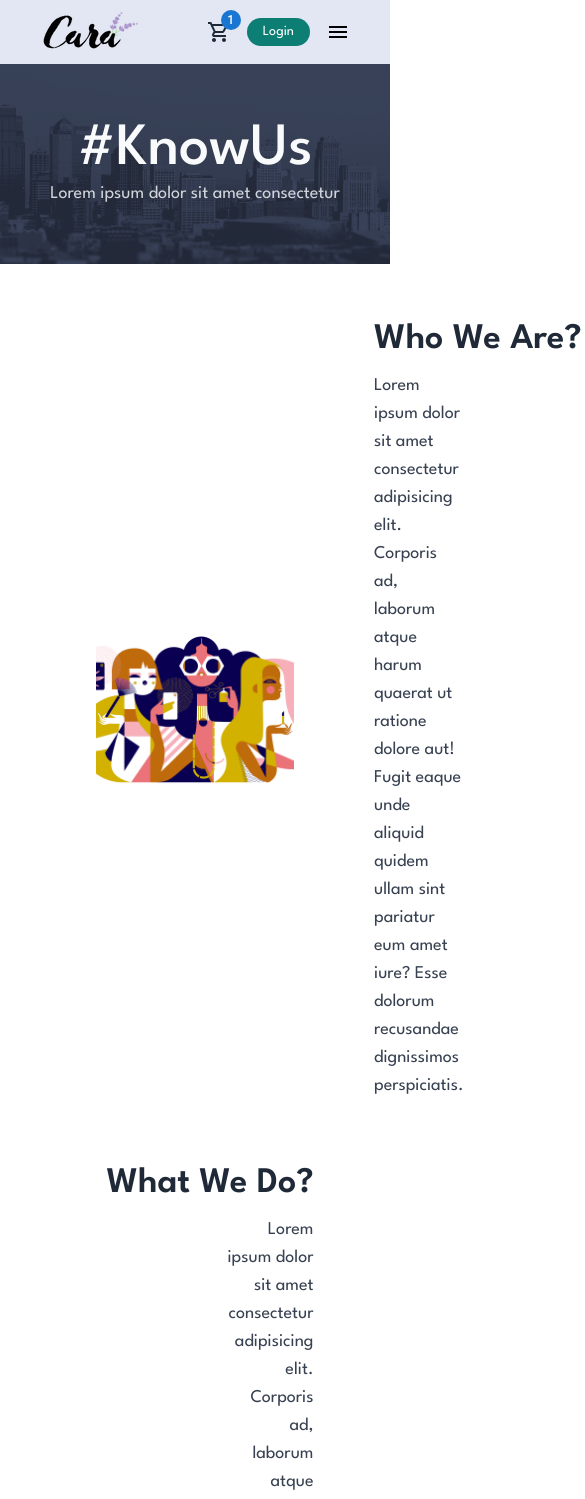
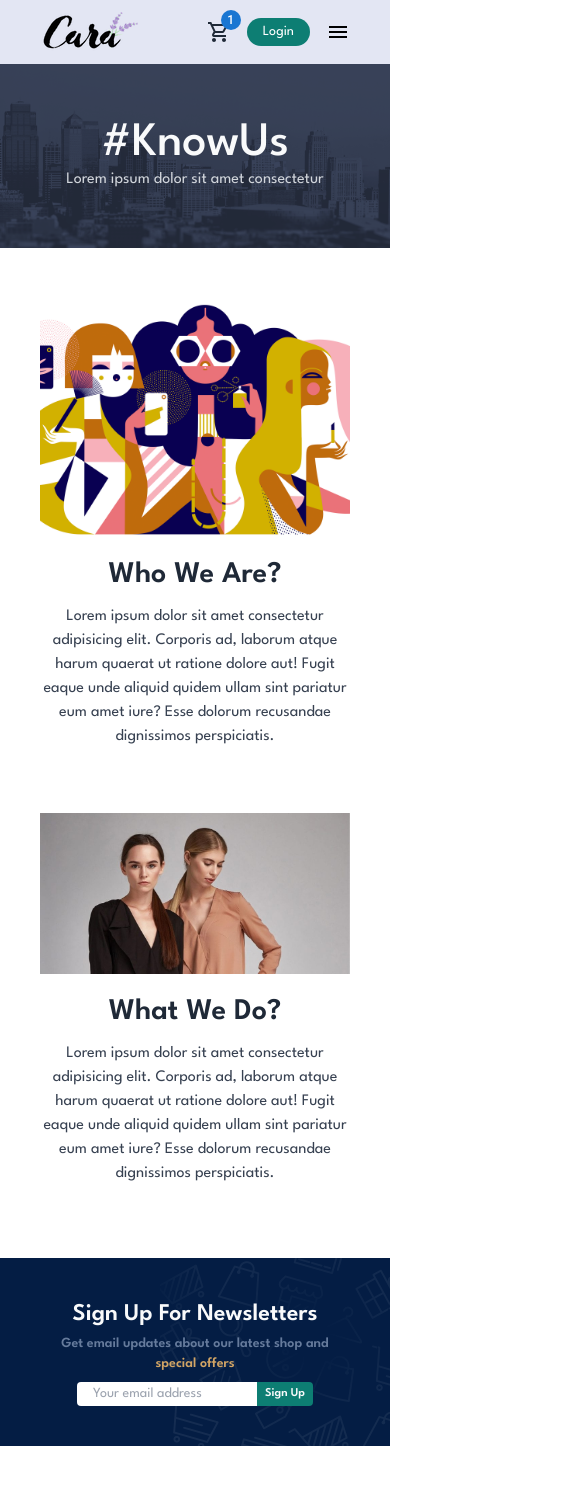
Before and after one commit to Zolawt25/Clothing-e-commerce-, a React (Vite) app in the folder client/: page /about in a window 390 px wide. Shown: the top 1499 px of the page, 585 px wide, since content can reach past the window. Built offline with nearby package versions, Linux system fonts and the light colour scheme.

Commit message:
finished adding responsiveness to shop page

```diff
--- a/client/src/components/SearchBar.jsx
+++ b/client/src/components/SearchBar.jsx
@@ -8,9 +8,9 @@ import { SearchOutlined } from '@mui/icons-material'
 
 const SearchBar = () => {
   return (
-    <div className=' text-center bg-[image:url(/img/banner/b1.jpg)] bg-cover bg-center py-14'>
-        <p className=' text-gray-50 text-6xl font-[500]'>#stayhome</p>
-        <p className=' text-lg text-gray-300 font-[400]'>Save more with coupons & up to 70% off!</p>
+    <div className=' text-center bg-[image:url(/img/banner/b1.jpg)] bg-cover bg-center py-14 px-4 sm:px-0'>
+        <p className=' text-gray-50 text-5xl sm:text-6xl font-[500]'>#stayhome</p>
+        <p className=' sm:text-lg text-gray-300 font-[400]'>Save more with coupons & up to 70% off!</p>
        <div className='flex justify-center'>
             <form action="/search" className='flex mt-3 bg-gray-50 w-[420px] rounded-full overflow-hidden shadow-2xl'>
                 <input className='w-[350px] pl-4 outline-none text-sm' type="search" name="search" placeholder='Search Products...'/>
--- a/client/src/pages/AboutUsPage.jsx
+++ b/client/src/pages/AboutUsPage.jsx
@@ -11,24 +11,24 @@ import SignupBanner from '../components/SignupBanner'
 const AboutUsPage = () => {
   return (
     <div>
-        <div className='text-center bg-[image:url(/img/about/banner.png)] bg-cover bg-center py-14'>
-            <h3 className='text-gray-50 text-6xl font-[500]'>#KnowUs</h3>
-            <p className='text-lg text-gray-300 font-[400]'>Lorem ipsum dolor sit amet consectetur</p>
+        <div className='text-center bg-[image:url(/img/about/banner.png)] bg-cover bg-center py-14 px-4 sm:px-0'>
+            <h3 className='text-gray-50 text-5xl sm:text-6xl font-[500]'>#KnowUs</h3>
+            <p className='sm:text-lg text-gray-300 font-[400]'>Lorem ipsum dolor sit amet consectetur</p>
         </div>
-        <div className='px-24 mt-14'>
-            <div className='flex items-center'>
-                <img src="/img/about/a4.png" className='w-[440px] mr-10'/>
-                <div className='pl-10'>
-                    <h3 className='text-4xl font-semibold text-gray-800'>Who We Are?</h3>
-                    <p className='mt-3 pr-32 text-gray-700 text-lg'>Lorem ipsum dolor sit amet consectetur adipisicing elit. Corporis ad, laborum atque harum quaerat ut ratione dolore aut! Fugit eaque unde aliquid quidem ullam sint pariatur eum amet iure? Esse dolorum recusandae dignissimos perspiciatis.</p>
+        <div className='px-10 md:px-16 lg:px-24 mt-14'>
+            <div className='flex items-center flex-col lg:flex-row text-center lg:text-left'>
+                <img src="/img/about/a4.png" className='w-full sm:w-[70%] md:w-1/2 lg:mr-10 mb-5'/>
+                <div className='lg:pl-10'>
+                    <h3 className='text-3xl sm:text-4xl font-semibold text-gray-800'>Who We Are?</h3>
+                    <p className='mt-3 lg:pr-32 text-gray-700 sm:text-lg'>Lorem ipsum dolor sit amet consectetur adipisicing elit. Corporis ad, laborum atque harum quaerat ut ratione dolore aut! Fugit eaque unde aliquid quidem ullam sint pariatur eum amet iure? Esse dolorum recusandae dignissimos perspiciatis.</p>
                 </div>
             </div>
-            <div className='flex items-center mt-16'>
-                <div className='pr-10'>
-                        <h3 className='text-4xl font-semibold text-gray-800 text-end'>What We Do?</h3>
-                        <p className='mt-3 pl-32 text-gray-700 text-lg text-end'>Lorem ipsum dolor sit amet consectetur adipisicing elit. Corporis ad, laborum atque harum quaerat ut ratione dolore aut! Fugit eaque unde aliquid quidem ullam sint pariatur eum amet iure? Esse dolorum recusandae dignissimos perspiciatis.</p>
+            <div className='flex items-center flex-col-reverse lg:flex-row text-center lg:text-left mt-16'>
+                <div className='lg:pr-10'>
+                        <h3 className='text-3xl sm:text-4xl font-semibold text-gray-800 text-center lg:text-end'>What We Do?</h3>
+                        <p className='mt-3 lg:pl-32 text-gray-700 sm:text-lg text-center lg:text-end'>Lorem ipsum dolor sit amet consectetur adipisicing elit. Corporis ad, laborum atque harum quaerat ut ratione dolore aut! Fugit eaque unde aliquid quidem ullam sint pariatur eum amet iure? Esse dolorum recusandae dignissimos perspiciatis.</p>
                     </div>
-                    <img src="/img/blog/b2.jpg" className='w-[440px] ml-10'/>
+                    <img src="/img/blog/b2.jpg" className='w-full sm:w-[70%] md:w-1/2 mb-5 lg:ml-10'/>
             </div>
         </div>
         <br /><br /><br />
--- a/client/src/pages/CartPage.jsx
+++ b/client/src/pages/CartPage.jsx
@@ -32,12 +32,13 @@ const CartPage = () => {
     }
   return (
     <div>
-       <div className='text-center bg-[image:url(/img/about/banner.png)] bg-cover bg-center py-14'>
-            <h3 className='text-gray-50 text-6xl font-[500]'>#cart</h3>
-            <p className='text-lg text-gray-300 font-[400]'>Add your coupons code & save up to 70%!</p>
+       <div className='text-center bg-[image:url(/img/about/banner.png)] bg-cover bg-center py-14 px-4 sm:px-0'>
+            <h3 className='text-gray-50 text-5xl sm:text-6xl  font-[500]'>#cart</h3>
+            <p className='sm:text-lg text-gray-300 font-[400]'>Add your coupons code & save up to 70%!</p>
         </div>
-        <div className='px-24 mt-11'>
-          <table className='text-center w-full  '>
+        <div className=' max-w-[1400px]'>
+            <div className='px-24 mt-11 w-full'>
+              <table className='text-center w-full overflow-x-scroll'>
                 <tr className=' border-y'>
                   <th className=' uppercase font-[480] py-3 text-gray-800'>Remove</th>
                   <th className=' uppercase font-[480] py-3 text-gray-800'>Image</th>
@@ -53,6 +54,8 @@ const CartPage = () => {
                 }
               </table>
           </div>
+        </div>
+
       <div className='px-24 mt-11'>
           <p className=' text-gray-900 font-semibold text-3xl mb-2'>Apply Coupon</p>
           <form onSubmit={(e)=> e.preventDefault()}>
--- a/client/src/pages/ContactUsPage.jsx
+++ b/client/src/pages/ContactUsPage.jsx
@@ -11,18 +11,18 @@ import Footer from '../components/Footer'
 const ContactUsPage = () => {
   return (
     <div>
-         <div className='text-center bg-[image:url(/img/about/banner.png)] bg-cover bg-center py-14'>
-            <h3 className='text-gray-50 text-6xl font-[500]'>#Let's_talk</h3>
-            <p className='text-lg text-gray-300 font-[400]'>LEAVE A MESSAGE, We love to hear from you!</p>
+         <div className='text-center bg-[image:url(/img/about/banner.png)] bg-cover bg-center py-14 px-4 sm:px-0'>
+            <h3 className='text-gray-50 text-5xl sm:text-6xl  font-[500]'>#Let's_talk</h3>
+            <p className='sm:text-lg text-gray-300 font-[400]'>LEAVE A MESSAGE, We love to hear from you!</p>
         </div>
-        <div className="text-center mt-10">
+        <div className="sm:text-center mt-10 px-10">
             <h2 className=' text-gray-800 text-4xl font-semibold'>Contact Us</h2>
-            <p className='mt-1 text-[17px] text-gray-700'>Clothing support team is always ready to answer your questions and provide all the necessary assistance.</p>
-            <p className='mt-1 text-[17px] text-gray-700'>If you found any bugs or have security-related questions, please get in touch with our team at <b className=' text-gray-900'>zelalemt538@gmail.com</b></p>
-            <p className='mt-1 text-[17px] text-gray-700'>you can email your questions, suggestions, and comments at <b className=' text-gray-900'>zelalemt538@gmail.com</b></p>
-            <p className='mt-1 text-[17px] text-gray-700'><b className=' text-gray-900'>Address: </b>Addis Abeba/ Ethiopia</p>
-            <p className='mt-1 text-[17px] text-gray-700'><b className=' text-gray-900'>Email: </b>zelalemt538@gmail.com</p>
-            <p className='mt-1 text-[17px] text-gray-700'><b className=' text-gray-900'>Phone: </b>+251-909242510</p>
+            <p className='mt-1 sm:text-[17px] text-gray-700'>Clothing support team is always ready to answer your questions and provide all the necessary assistance.</p>
+            <p className='mt-1 sm:text-[17px] text-gray-700'>If you found any bugs or have security-related questions, please get in touch with our team at <b className=' text-gray-900'>zelalemt538@gmail.com</b></p>
+            <p className='mt-1 sm:text-[17px] text-gray-700'>you can email your questions, suggestions, and comments at <b className=' text-gray-900'>zelalemt538@gmail.com</b></p>
+            <p className='mt-1 sm:text-[17px] text-gray-700'><b className=' text-gray-900'>Address: </b>Addis Abeba/ Ethiopia</p>
+            <p className='mt-1 sm:text-[17px] text-gray-700'><b className=' text-gray-900'>Email: </b>zelalemt538@gmail.com</p>
+            <p className='mt-1 sm:text-[17px] text-gray-700'><b className=' text-gray-900'>Phone: </b>+251-909242510</p>
         </div>
         <br /><br />
         <SignupBanner/>
--- a/client/src/pages/DetailProduct.jsx
+++ b/client/src/pages/DetailProduct.jsx
@@ -14,15 +14,15 @@ import Footer from '../components/Footer'
 const DetailProduct = () => {
     const [product, setProduct] = useState(productsList[0])
     const [cartBtnText, setCartBtnText] = useState(true)
-    console.log(product)
+
     return (
         <div>
-                <div className='flex px-24 items-center mt-12'>
-                <div>
-                    <div><img src={product.img} alt="" /></div>
+                <div className='flex md:px-12 lg:px-24 items-center mt-12 flex-col md:flex-row'>
+                <div className='flex justify-center'>
+                    <img src={product.img} alt="" className='w-[80%] sm:w-[60%] md:w-[2000px] lg:w-full'/>
                 </div>
-                <div className=' ml-8'>
-                    <p className=' text-3xl font-semibold text-gray-900'>{product.title}</p>
+                <div className='mt-8 md:mt-0 px-9 sm:px-16 md:px-0 md:ml-8'>
+                    <p className=' text-2xl sm:text-3xl font-semibold text-gray-900'>{product.title}</p>
                     <p className=' text-3xl font-semibold text-gray-900 mt-6'>${product.price}.00</p>
                     <label htmlFor="size" className='text-lg font-semibold text-gray-900'>Select Size:</label>
                     <select id='size' className='mt-3 ml-2 w-20 text-center py-1 text-gray-700 font-semibold outline-none mb-3'>
@@ -36,7 +36,7 @@ const DetailProduct = () => {
                         <CartBtn text={cartBtnText}/>
                     </div>
                     <p className=' text-2xl font-semibold text-gray-800 mt-3'>Product Details</p>
-                    <div className='mt-3 pr-32 text-gray-700 text-lg'>
+                    <div className='mt-3 lg:pr-32 text-gray-700 sm:text-lg'>
                         <p>{product.description}</p>
                     </div>
                 </div>
--- a/client/src/pages/ShopPage.jsx
+++ b/client/src/pages/ShopPage.jsx
@@ -32,7 +32,7 @@ const ShopPage = () => {
     return (
         <div>
             <SearchBar/>
-            <div className=' grid grid-cols-4 gap-8 px-24 mt-20'>
+            <div className=' grid grid-cols-1 lg:grid-cols-4 md:grid-cols-3 sm:grid-cols-2 gap-8 mt-5 px-10 sm:px-24'>
                 {
                     products.map((item, index)=>{
                         return <div key={index} className='p-2 border rounded-2xl hover:shadow-xl duration-300 hover:scale-105'>
```
Lines whose indentation alone changed are shown as unchanged.
